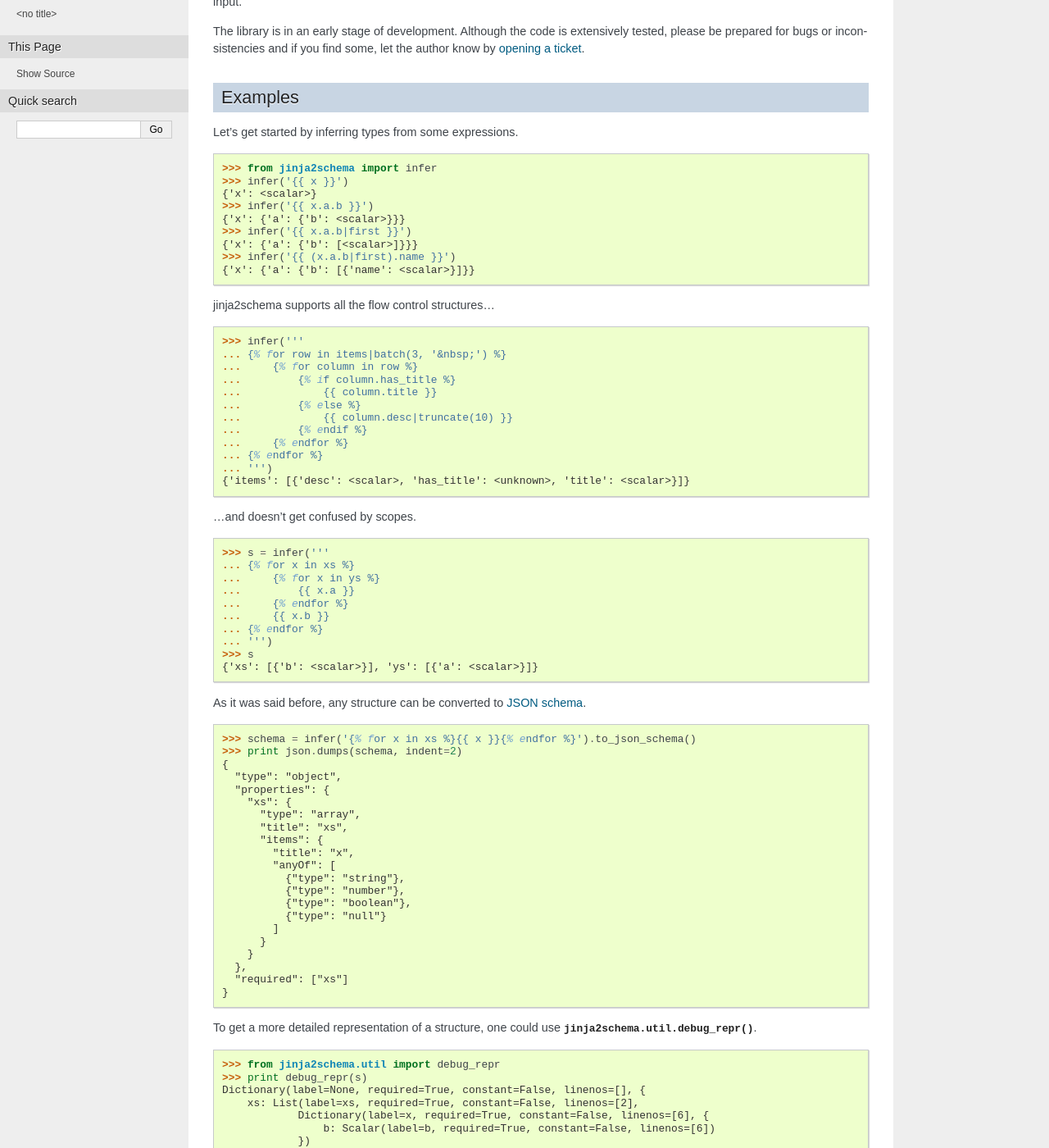
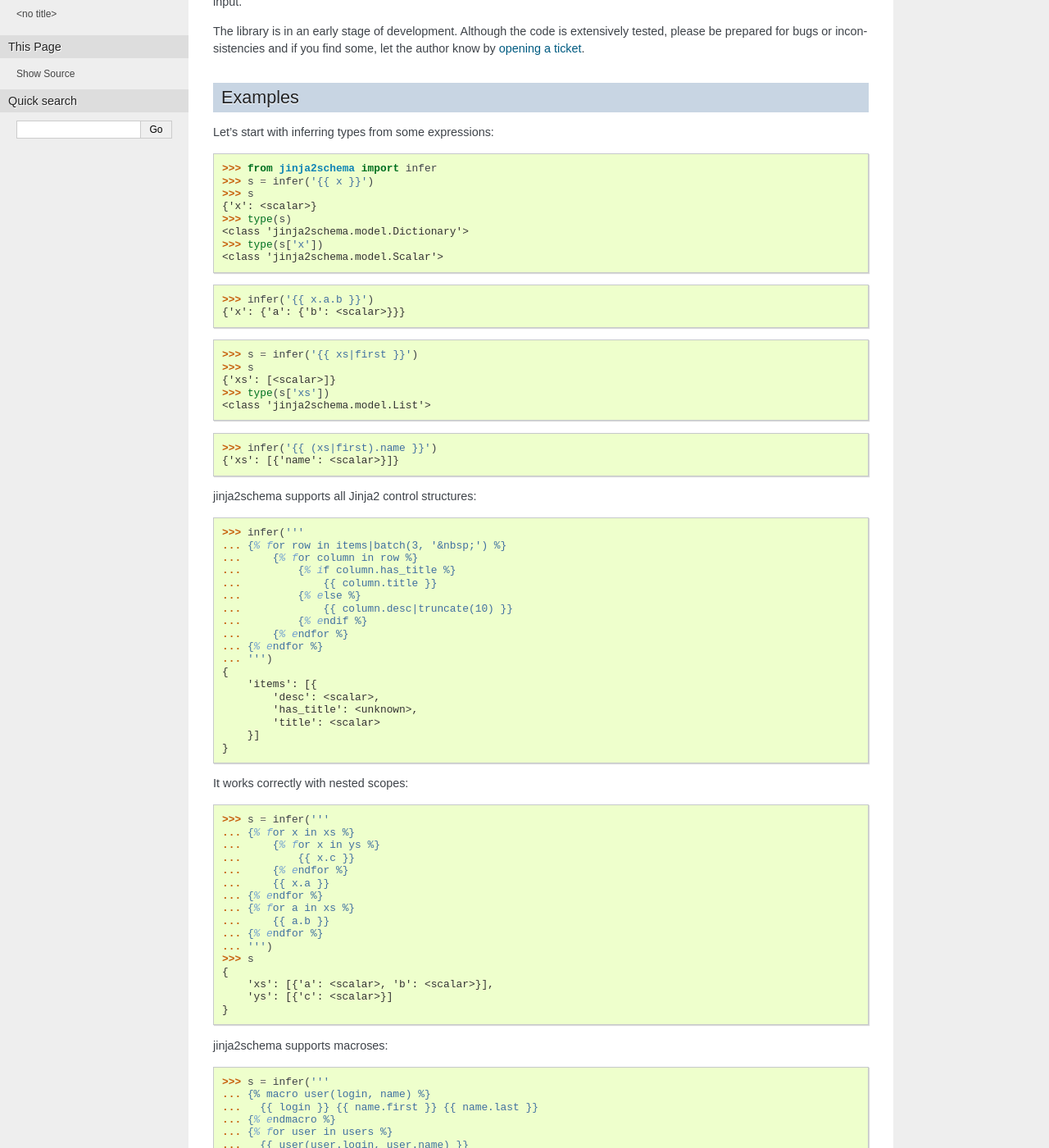
Before and after one commit to aromanovich/jinja2schema, a Sphinx documentation site: the page built from docs/source/index.rst, in a window 1280 px wide and 1400 px high, scrolled down 299 px. Shown: the whole window at 82% size. Built offline with Sphinx 7.4.7, drawn with Linux system fonts in a browser that asks for light colours; some of the changed text lies outside the part shown.

Commit message:
update docs, fix python3 compatibility

```diff
--- a/README.rst
+++ b/README.rst
@@ -19,7 +19,6 @@
     ... {% for x in xs %}
     ...   {{ x }}
     ... {% endfor %}
-    ...
     ''')
     >>> s
     {'xs': [<scalar>]}
--- a/docs/source/index.rst
+++ b/docs/source/index.rst
@@ -8,9 +8,9 @@
 
 jinja2schema is a library for inferring types from `Jinja2`_ templates.
 
-One of the possible usages of jinja2schema is to create a JSON schema of a context expected by the template
-and then use it to render an HTML form (using such JS libraries as `angular-schema-form`_,
-`Alpaca`_ or `JSON Editor`_) or to validate a user input.
+One of the possible usages of jinja2schema is to create a JSON schema of a context
+expected by the template and then use it to render an HTML form (using such JS libraries
+as `angular-schema-form`_, `Alpaca`_ or `JSON Editor`_) or to validate a user input.
 
 The library is in an early stage of development. Although the code is extensively tested,
 please be prepared for bugs or inconsistencies and if you find some,
@@ -19,19 +19,30 @@
 Examples
 --------
 
-Let's get started by inferring types from some expressions.
+Let's start with inferring types from some expressions:
 
     >>> from jinja2schema import infer
-    >>> infer('{{ x }}')
+    >>> s = infer('{{ x }}')
+    >>> s
     {'x': <scalar>}
+    >>> type(s)
+    <class 'jinja2schema.model.Dictionary'>
+    >>> type(s['x'])
+    <class 'jinja2schema.model.Scalar'>
+
     >>> infer('{{ x.a.b }}')
     {'x': {'a': {'b': <scalar>}}}
-    >>> infer('{{ x.a.b|first }}')
-    {'x': {'a': {'b': [<scalar>]}}}
-    >>> infer('{{ (x.a.b|first).name }}')
-    {'x': {'a': {'b': [{'name': <scalar>}]}}
 
-jinja2schema supports all the flow control structures...
+    >>> s = infer('{{ xs|first }}')
+    >>> s
+    {'xs': [<scalar>]}
+    >>> type(s['xs'])
+    <class 'jinja2schema.model.List'>
+
+    >>> infer('{{ (xs|first).name }}')
+    {'xs': [{'name': <scalar>}]}
+
+jinja2schema supports all Jinja2 control structures:
 
     >>> infer('''
     ... {% for row in items|batch(3, '&nbsp;') %}
@@ -44,24 +55,54 @@
     ...     {% endfor %}
     ... {% endfor %}
     ... ''')
-    {'items': [{'desc': <scalar>, 'has_title': <unknown>, 'title': <scalar>}]}
+    {
+        'items': [{
+            'desc': <scalar>,
+            'has_title': <unknown>,
+            'title': <scalar>
+        }]
+    }
 
-...and doesn't get confused by scopes.
+It works correctly with nested scopes:
 
     >>> s = infer('''
     ... {% for x in xs %}
     ...     {% for x in ys %}
-    ...         {{ x.a }}
+    ...         {{ x.c }}
     ...     {% endfor %}
-    ...     {{ x.b }}
+    ...     {{ x.a }}
+    ... {% endfor %}
+    ... {% for a in xs %}
+    ...     {{ a.b }}
     ... {% endfor %}
     ... ''')
     >>> s
-    {'xs': [{'b': <scalar>}], 'ys': [{'a': <scalar>}]}
+    {
+        'xs': [{'a': <scalar>, 'b': <scalar>}],
+        'ys': [{'c': <scalar>}]
+    }
 
-As it was said before, any structure can be converted to `JSON schema`_.
+jinja2schema supports macroses:
 
-    >>> schema = infer('{% for x in xs %}{{ x }}{% endfor %}').to_json_schema()
+    >>> s = infer('''
+    ... {% macro user(login, name) %}
+    ...   {{ login }} {{ name.first }} {{ name.last }}
+    ... {% endmacro %}
+    ... {% for user in users %}
+    ...   {{ user(user.login, user.name) }}
+    ... {% endfor %}
+    ... ''')
+    >>> s
+    {
+        'users': [{
+            'login': <scalar>
+            'name': {'first': <scalar>, 'last': <scalar>}
+        }]
+    }
+
+A result of :func:`jinja2schema.infer` can be converted to `JSON schema`_ using :func:`jinja2schema.to_json_schema`.
+
+    >>> schema = to_json_schema(infer('{% for x in xs %}{{ x }}{% endfor %}'))
     >>> print json.dumps(schema, indent=2)
     {
       "type": "object",
@@ -83,7 +124,7 @@
       "required": ["xs"]
     }
 
-To get a more detailed representation of a structure, one could use :func:`jinja2schema.util.debug_repr`.
+A more detailed representation of the structure can be obtained using :func:`jinja2schema.util.debug_repr`.
 
     >>> from jinja2schema.util import debug_repr
     >>> print debug_repr(s)
@@ -121,7 +162,7 @@
 
 * If ``x`` is printed (``{{ x }}``), ``x`` is a scalar: a string, a number or a boolean;
 * If ``x`` is used as an iterable in for loop (``{% for item in x %}``), used with
-  a filter that accepts lists (``x|first``), or being indexed with a number (``x[0]``),
+  a list filter (i.e., ``x|first``), or being indexed with a number (``x[0]``),
   ``x`` is a list;
 * If ``x`` is used with a dot (``x.field``) or being indexed with a string (``x['field']``),
   ``x`` is a dictionary.
@@ -160,10 +201,21 @@
 
 .. autofunction:: jinja2schema.infer
 
-It will return a :class:`.model.Variable` instance, which can be converted to
-JSON schema using :meth:`to_json_schema` method.
+It's logic can be tuned by specifying a custom :class:`jinja2schema.config.Config`.
 
-:func:`infer` logic can be tuned by specifying a custom :class:`jinja2schema.config.Config`.
+|
+
+A :class:`.models.Dictionary` returned by ``infer`` can be converted to
+JSON schema using :meth:`jinja2schema.to_json_schema` method.
+
+.. autofunction:: jinja2schema.to_json_schema
+
+Standard JSON schema encoders are:
+
+.. autoclass:: jinja2schema.JSONSchemaDraft4Encoder
+.. autoclass:: jinja2schema.StringJSONSchemaDraft4Encoder
+
+|
 
 If you need more than that, please take a look at :ref:`internals`.
 
--- a/jinja2schema/__init__.py
+++ b/jinja2schema/__init__.py
@@ -20,6 +20,8 @@
 __version__ = '0.0.12'
 __version_info__ = tuple(int(i) for i in __version__.split('.'))
 
+
 from .config import Config
-from .core import parse, infer, infer_from_ast, to_json_schema, JSONSchemaDraft4Encoder
+from .core import (parse, infer, infer_from_ast, to_json_schema,
+                   JSONSchemaDraft4Encoder, StringJSONSchemaDraft4Encoder)
 from .exceptions import InferException, MergeException, InvalidExpression, UnexpectedExpression
--- a/requirements-dev.txt
+++ b/requirements-dev.txt
@@ -1,4 +1,4 @@
 coverage==3.7.1
 pytest==2.5.2
 pytest-cov==1.7.0
-Sphinx==1.2.2
+Sphinx==1.2.3
```
Also changed, not shown: 3 other files.
